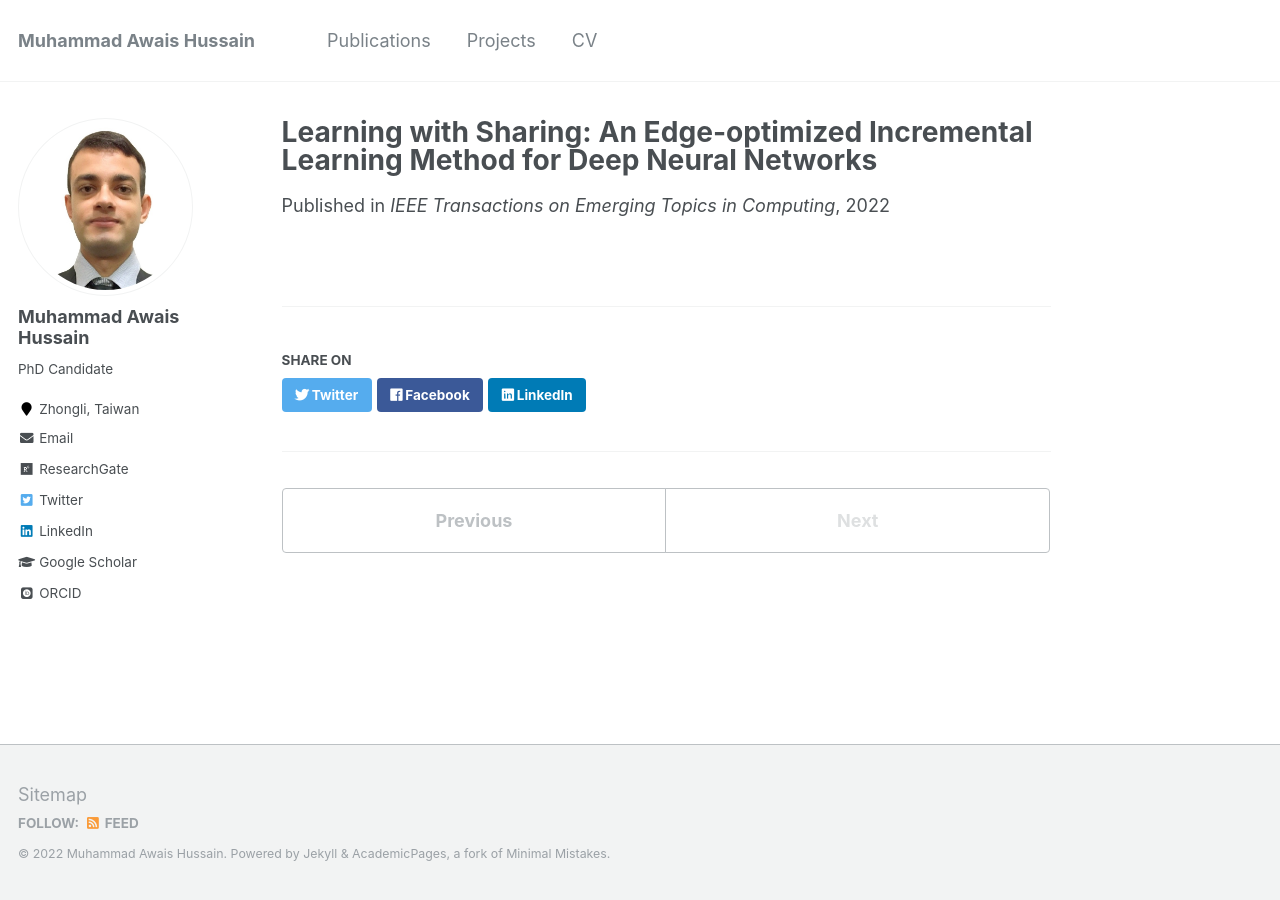
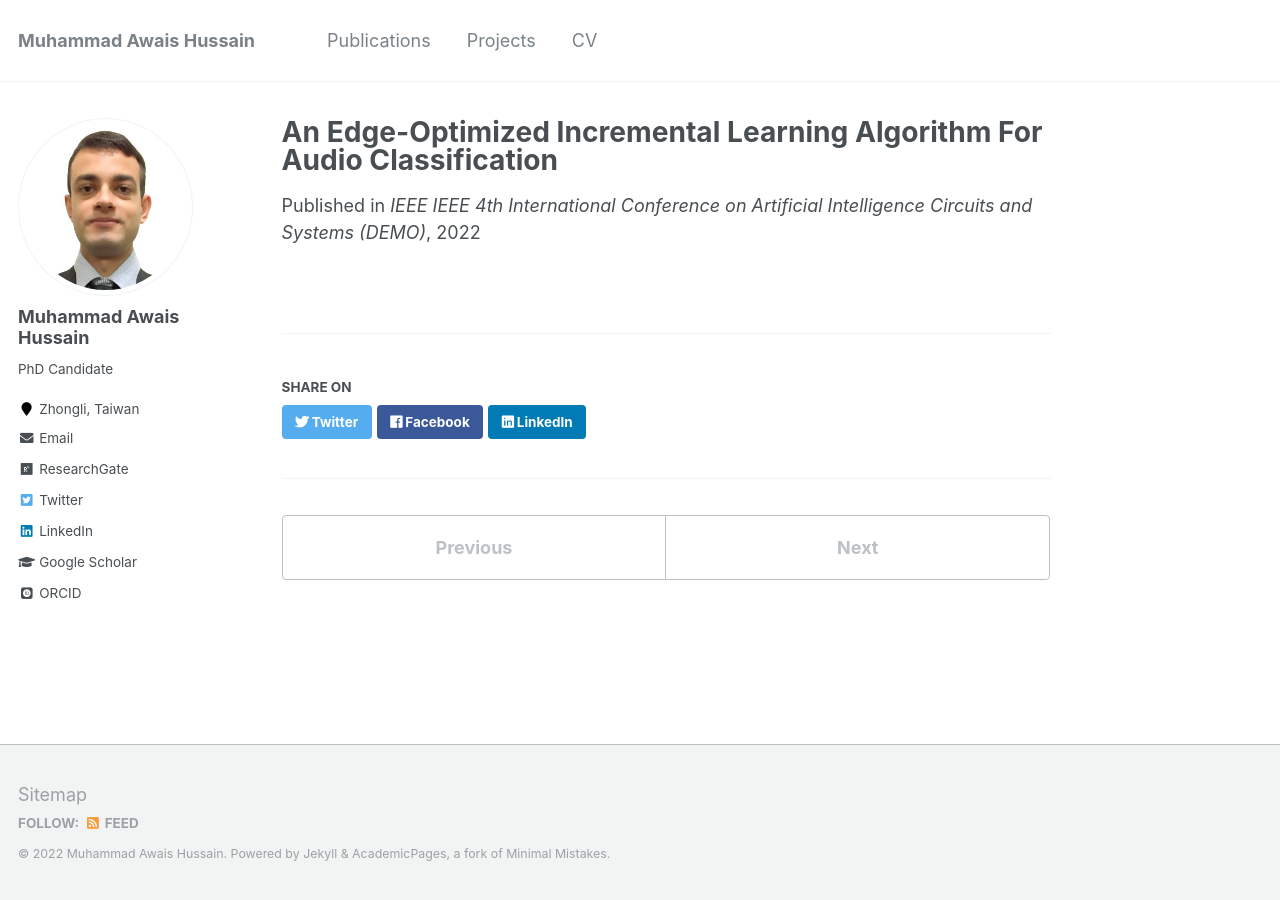
Before and after one commit to awais980/awais980.github.io, a Jekyll site: the page built from _publications/12.md, in a window 1280 px wide. Built offline with Jekyll 4.4.1, drawn with Linux system fonts in a browser that asks for light colours; some web fonts are replaced.

Commit message:
Updated audio demo

```diff
--- a/_publications/12.md
+++ b/_publications/12.md
@@ -1,9 +1,9 @@
 ---
-title: "Learning with Sharing: An Edge-optimized Incremental Learning Method for Deep Neural Networks"
+title: "An Edge-Optimized Incremental Learning Algorithm For Audio Classification"
 collection: publications
 permalink: /publication/12
-excerpt: 'Authors: **Muhammad Awais Hussain**, Shih-An Huang, Tsung-Han Tsai'
-date: 2022-09-25
-venue: 'IEEE Transactions on Emerging Topics in Computing'
-paperurl: 'Coming Soon'
+excerpt: 'Authors: **Muhammad Awais Hussain**, Chun-Lin Lee, Tsung-Han Tsai'
+date: 2022-09-23
+venue: 'IEEE IEEE 4th International Conference on Artificial Intelligence Circuits and Systems (DEMO)'
+paperurl: 'https://ieeexplore.ieee.org/abstract/document/9900381/'
 ---
```
Also changed, not shown: _publications/13.md (added, +9 -0 lines).
